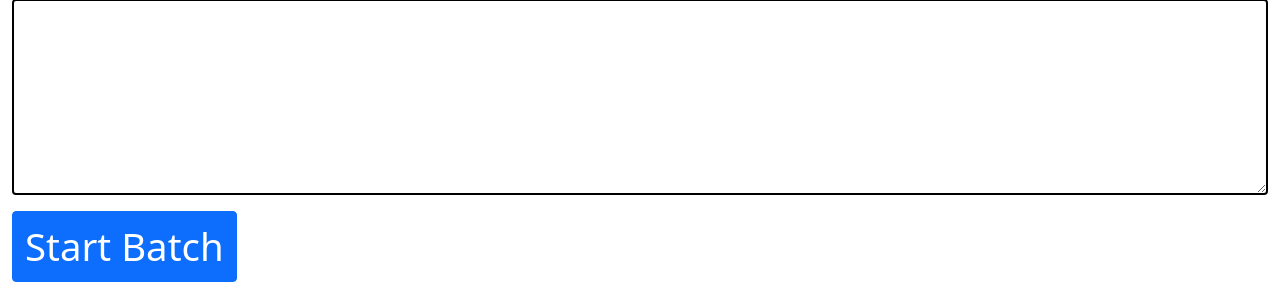
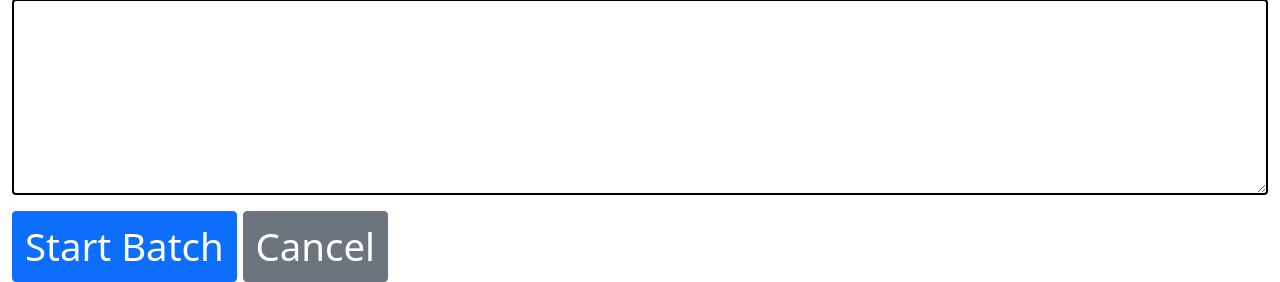
Before and after one commit to mkrzywonski/fdtracker, a Flask app: page /add in a window 1280 px wide. Shown: the part 1164-1446 px from the top of the page. Run offline with Flask 3, Linux system fonts and the light colour scheme.

Commit message:
Added cancel button to add_batch template

```diff
--- a/templates/add_batch.html
+++ b/templates/add_batch.html
@@ -56,6 +56,7 @@
         <textarea name="batch_notes" class="form-control" rows="3">{{ batch_notes if batch_notes else '' }}</textarea>
     </div>
     <button type="submit" class="btn btn-primary">Start Batch</button>
+    <a href="{{ url_for('view_batches') }}" class="btn btn-secondary">Cancel</a>
 </form>
 
 <script>
```
